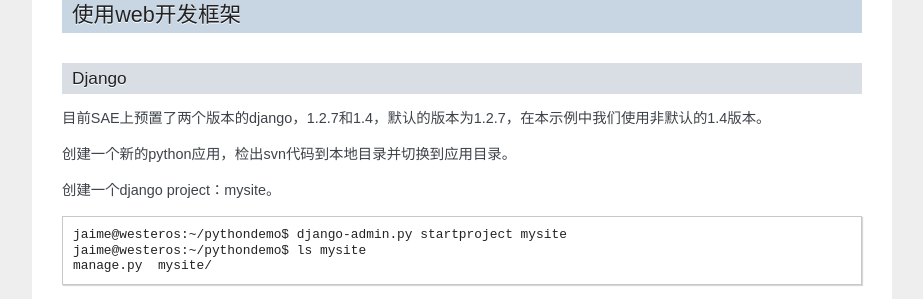
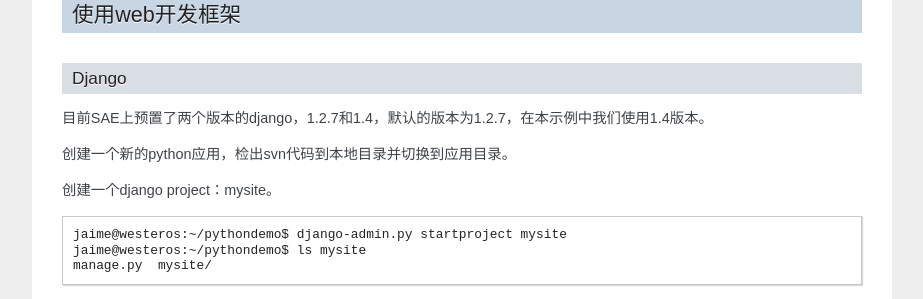
Before and after one commit to sinacloud/sae-python-dev-guide, a Sphinx documentation site: the page built from docs/quickstart.rst, in a window 1280 px wide and 900 px high, scrolled down 1112 px. Shown: the part 150-449 px from the top of the window, without its empty margins (198-1121 px from the left). Built offline with Sphinx 7.4.7, drawn with Linux system fonts in a browser that asks for light colours.

Commit message:
Update docs

```diff
--- a/docs/quickstart.rst
+++ b/docs/quickstart.rst
@@ -66,7 +66,7 @@
 Django
 ~~~~~~~~~~
 
-目前SAE上预置了两个版本的django，1.2.7和1.4，默认的版本为1.2.7，在本示例中我们使用非默认的1.4版本。
+目前SAE上预置了两个版本的django，1.2.7和1.4，默认的版本为1.2.7，在本示例中我们使用1.4版本。
 
 创建一个新的python应用，检出svn代码到本地目录并切换到应用目录。
 
```
